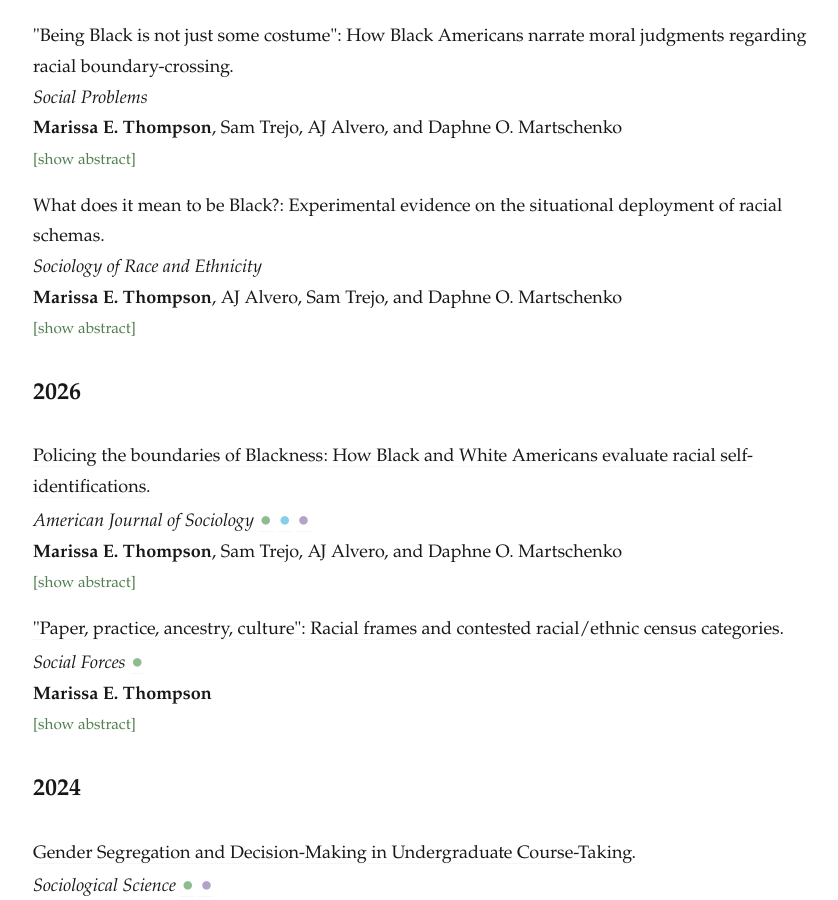
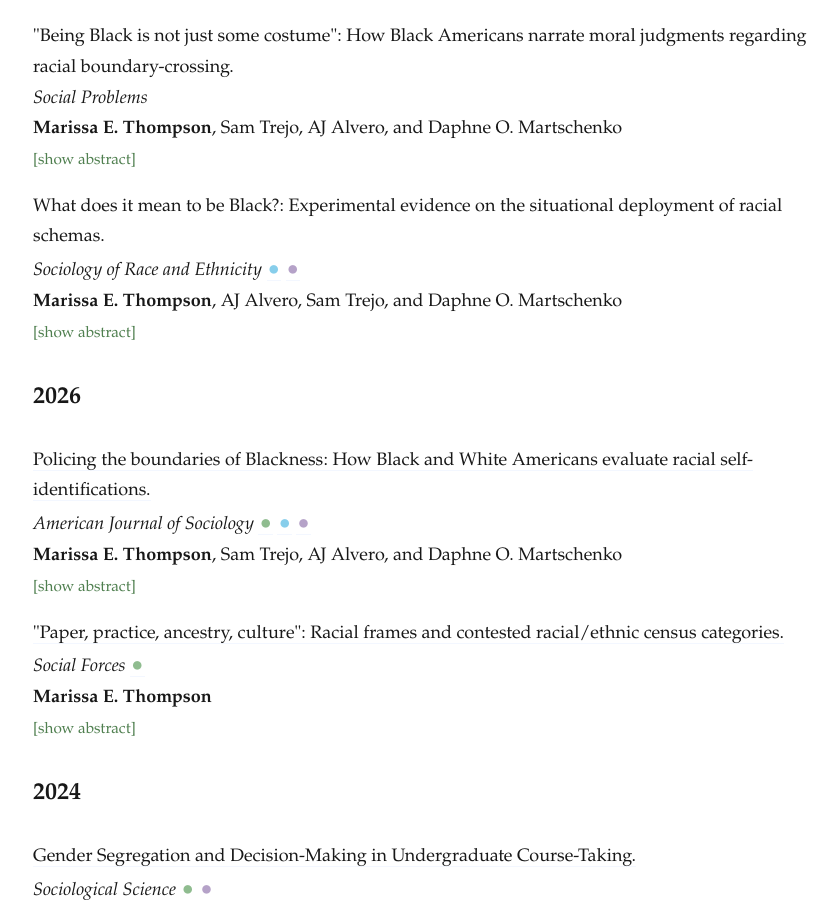
Before and after one commit to marissaethompson/marissaethompson.github.io, a Jekyll site: the page built from _pages/research.md, in a window 1280 px wide and 900 px high, scrolled down 1294 px. Shown: the whole window, without its empty margins (217-1055 px from the left). Built offline with Jekyll 4.4.1, drawn with Linux system fonts in a browser that asks for light colours; nearby versions of some CDN libraries; some web fonts are replaced.

Commit message:
july_23_2026

```diff
--- a/_pages/research.md
+++ b/_pages/research.md
@@ -76,7 +76,7 @@
 <details>
 <summary>
 What does it mean to be Black?: Experimental evidence on the situational deployment of racial schemas.<br>
-<i>Sociology of Race and Ethnicity</i><br>
+<i>Sociology of Race and Ethnicity</i>&nbsp;<a href="https://osf.io/dj9pt/registrations" target="_blank"><span style="font-size: 15pt; color:#87ceeb">●</span></a> <a href="https://osf.io/dj9pt/" target="_blank"><span style="font-size: 15pt; color:#b5a2c8">●</span></a><br>
 <b>Marissa E. Thompson</b>, AJ Alvero, Sam Trejo, and Daphne O. Martschenko
 </summary>
 <p class="abstract">How do Black Americans construct narratives about the meaning and boundaries of Blackness in America today? We leverage an original, nationally representative survey experiment among U.S.-born Black Americans (n=3,100) to examine (1) justifications used to validate or reject another’s racial self-identification as Black and (2) how situational cues shape these narratives. Using a vignette experiment and structural topic modeling, we find that both the social context (e.g., a census form vs. scholarship application) and the prior self-identification of the vignette individual affect the topics invoked by respondents, while genetic ancestry test information has no meaningful treatment effects. All told, we demonstrate that racial schemas—including frameworks emphasizing race as a personal choice or invoking the one-drop rule—are situationally deployed rather than fixed. We also highlight the limits of standard quantitative measures of racial classification, which do not entirely capture the nuanced ways that underlying narratives about race and belonging develop in contemporary Americans’ minds. </p>
```
Also changed, not shown: _data/settings.yml (+1 -1 lines), 2 other files.
